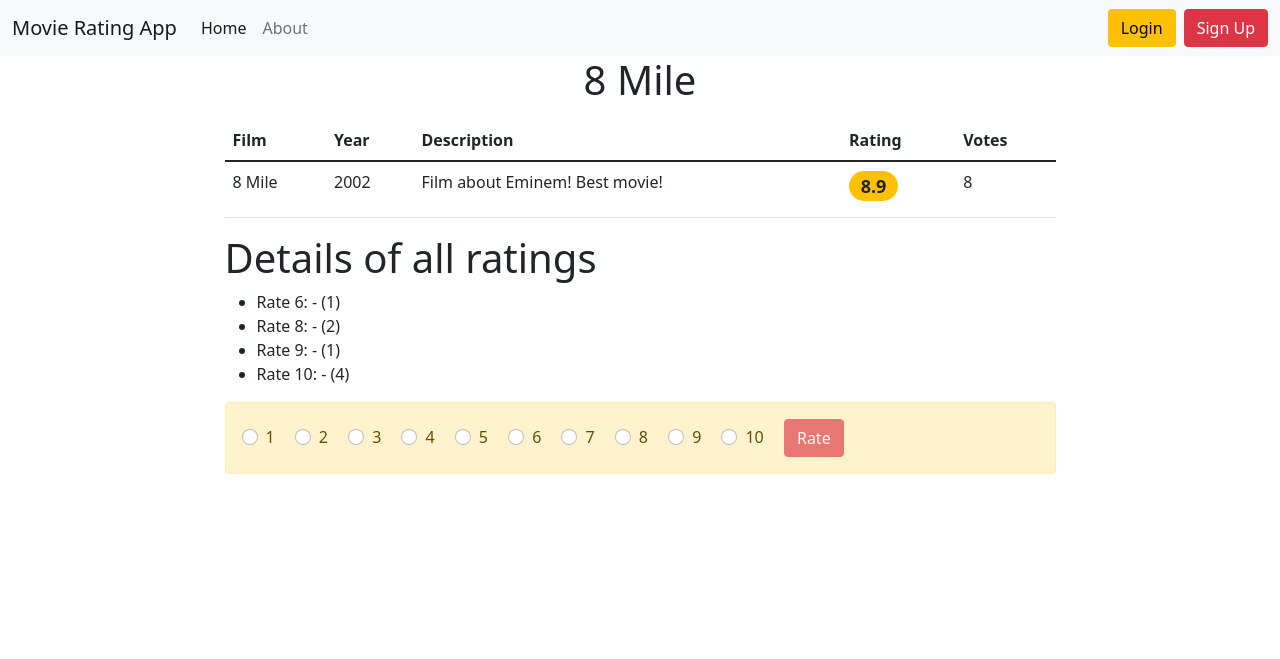
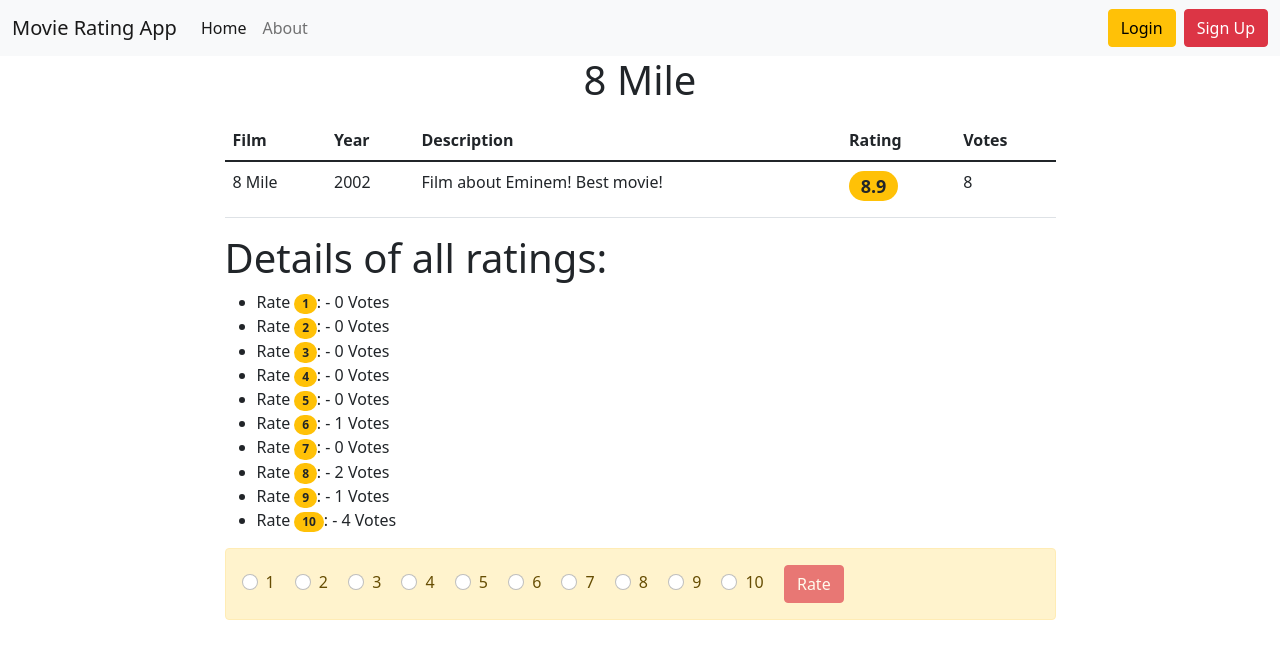
Before and after one commit to Falco13/movie_rating, a Django app: a page that uses movie_rating/templates/movie_rating/detail.html in a window 1280 px wide. Shown: the top 659 px of the page. Run offline with Django 4.2, Linux system fonts and the light colour scheme; data comes from the database, SQL or seed files in the repository.

Commit message:
fix rating with 0 votes

```diff
--- a/movie_rating/templates/movie_rating/detail.html
+++ b/movie_rating/templates/movie_rating/detail.html
@@ -25,10 +25,10 @@
     </tr>
 </table>
 
-<h1>Details of all ratings</h1>
+<h1>Details of all ratings:</h1>
 <ul>
-    {% for rating_count in ratings_counts %}
-    <li>Rate {{ rating_count.rating }}: - ({{ rating_count.count }})</li>
+    {% for rating, count in ratings_summary.items %}
+        <li>Rate <span class="badge rounded-pill bg-warning text-dark">{{ rating }}</span>: - {{ count }} Votes</li>
     {% endfor %}
 </ul>
 
--- a/movie_rating/views.py
+++ b/movie_rating/views.py
@@ -27,6 +27,16 @@
     movie = get_object_or_404(Movie, slug=slug)
     ratings_counts = Rating.objects.filter(movie=movie, is_active=True).values('rating').annotate(
         count=Count('rating')).order_by('rating')
+
+    ### Создаем словарь для хранения результатов подсчета оценок
+    ratings_summary = {i: 0 for i in range(1, 11)}
+
+    ### Заполняем словарь значениями из запроса
+    for rating_count in ratings_counts:
+        rating = rating_count['rating']
+        count = rating_count['count']
+        ratings_summary[rating] = count
+
     if request.method == 'POST':
         form = RatingForm(request.POST)
         if form.is_valid():
@@ -48,7 +58,8 @@
                       context={'ratings_counts': ratings_counts,
                                'movie': movie,
                                'form': form,
-                               'user_rate': user_rating})
+                               'user_rate': user_rating,
+                               'ratings_summary': ratings_summary})
 
 
 class AboutView(TemplateView):
```
